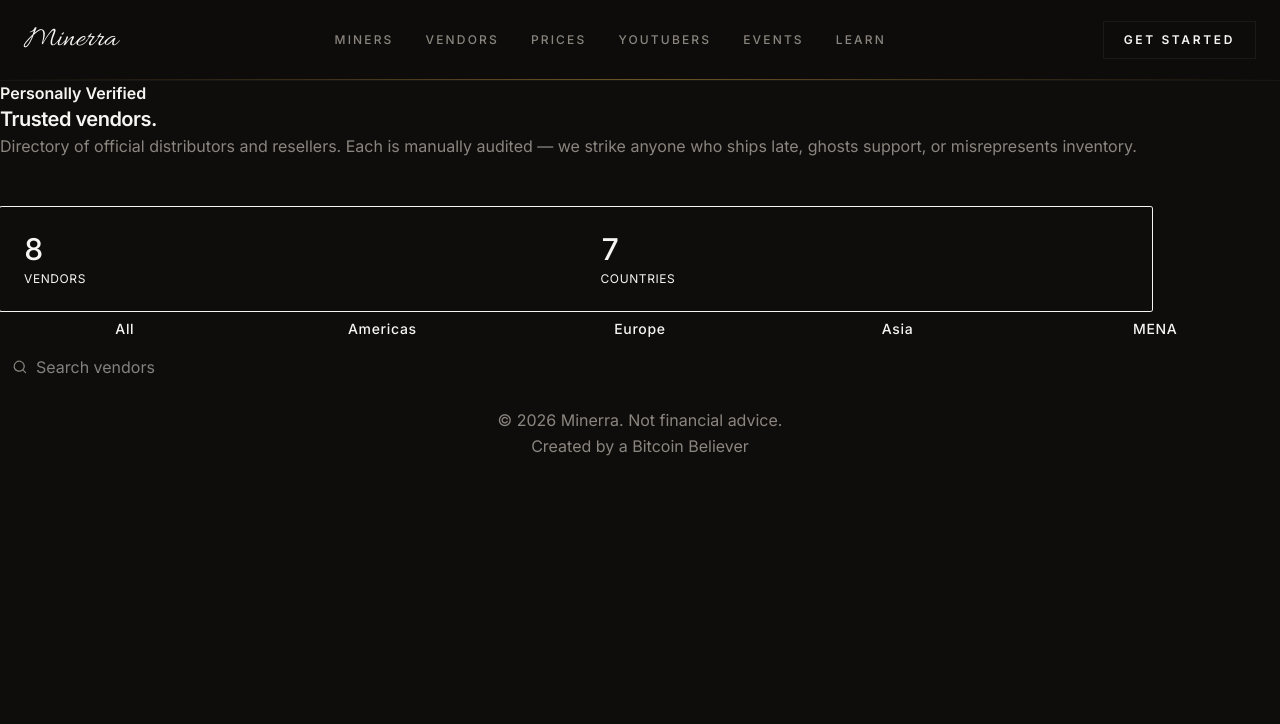
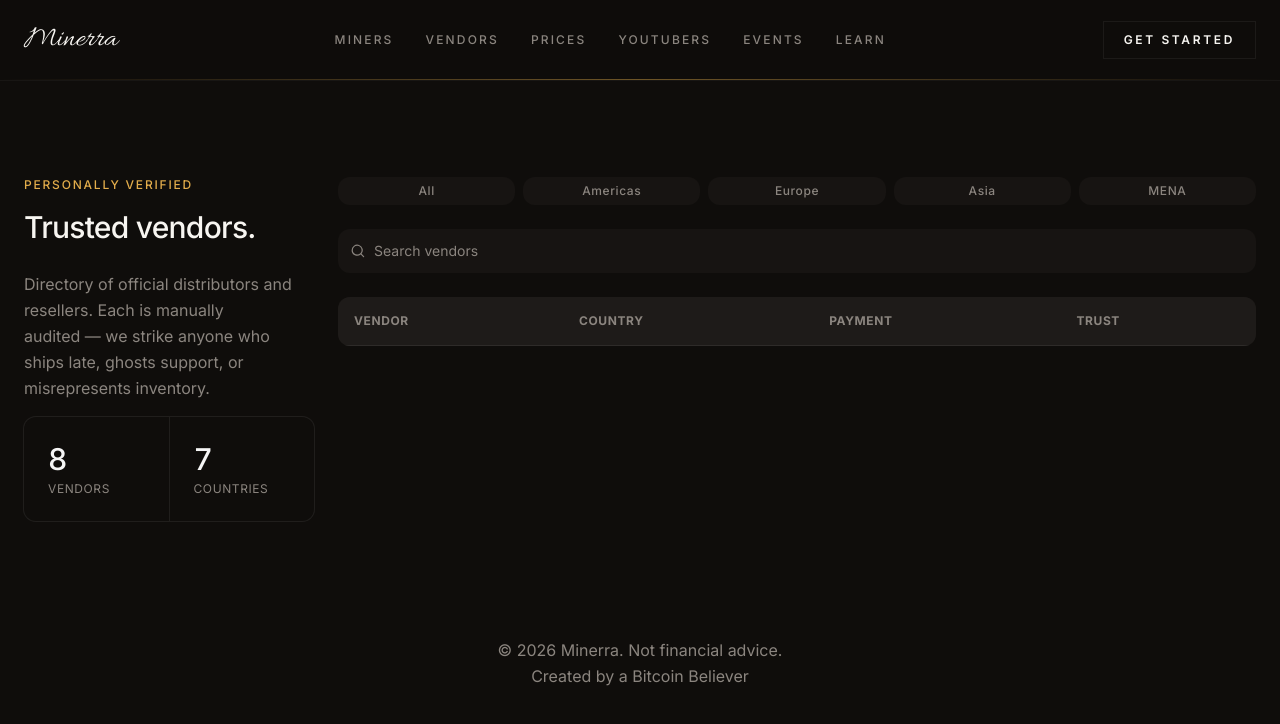
Before and after one commit to Fabiang120/Minerra, a Next.js app in the folder my-app/: page /vendors in a window 1280 px wide. Shown: the top 724 px of the page. Built offline with nearby package versions, Linux system fonts and the light colour scheme.

Commit message:
Finished vendors up to tbody

```diff
--- a/my-app/app/globals.css
+++ b/my-app/app/globals.css
@@ -54,6 +54,7 @@
 }
 
 :root {
+  /* Change */
   --radius: 0.25rem;
 
   /* Warm near-black background & surface elements */
--- a/my-app/app/miners/page.tsx
+++ b/my-app/app/miners/page.tsx
@@ -82,7 +82,7 @@
   }
 
   return (
-    <section className="px-4 pt-12 pb-24 mt-8 grid sm:grid-cols-4 md:grid-cols-8 md:px-6 md:pt-16 xl:grid-cols-12 gap-3">
+    <section className="px-4 pt-12 pb-24 mt-8 grid sm:grid-cols-4 md:grid-cols-8 md:px-6 md:pt-16 xl:grid-cols-12 gap-6">
       <div className="col-span-full lg:col-start-1 lg:col-end-4 xl:col-start-1 xl:col-end-4 flex flex-col mb-6 lg:mb-0 gap-4">
         <h4 className="text-xs font-medium tracking-[0.15em] text-gold uppercase">
           Profitability
--- a/my-app/app/vendors/page.tsx
+++ b/my-app/app/vendors/page.tsx
@@ -6,34 +6,63 @@
     { label: "Vendors", value: "8" },
     { label: "Countries", value: "7" },
   ];
-  const [vendors] = useState(["All", "Americas", "Europe", "Asia", "MENA"]);
-  const [selectedVendor, setSelectedVendor] = useState("All");
+  const [countries] = useState(["All", "Americas", "Europe", "Asia", "MENA"]);
+
+  type Vendor = {
+    vendor: string;
+    country: string;
+    payment: string;
+    trust: "Trusted" | "Watch";
+  };
+
+  const VENDORS: Vendor[] = [
+    { vendor: "CoinMining Central", country: "United Kingdom", payment: "Crypto, Wire, Card", trust: "Trusted" },
+    { vendor: "PrintCrypto", country: "United States", payment: "Crypto, Wire, ACH", trust: "Trusted" },
+    { vendor: "Kaboomracks", country: "United States", payment: "BTC, Wire", trust: "Trusted" },
+    { vendor: "AKMiner", country: "Hong Kong", payment: "Crypto, Wire", trust: "Watch" },
+    { vendor: "BT-Miners", country: "United States", payment: "Crypto, Wire, Card", trust: "Trusted" },
+    { vendor: "Vipera Tech", country: "United Arab Emirates", payment: "Crypto, Wire, Escrow", trust: "Trusted" },
+    { vendor: "Cryptominer Bros", country: "Hong Kong", payment: "Crypto, Wire", trust: "Watch" },
+    { vendor: "Mining Cave", country: "Canada", payment: "Crypto, Wire, Card", trust: "Watch" },
+  ];
+
+  const [selectedCountry, setSelectedCountry] = useState("All");
   const [searchedVendor, setSearchedVendor] = useState("");
 
   const handleSelectedVendor = (vendor: string) => {
-    setSelectedVendor(vendor);
+    setSelectedCountry(vendor);
   }
   return (
-    <section>
-      <h4>Personally Verified</h4>
-      <h2>Trusted vendors.</h2>
-      <p>Directory of official distributors and resellers. Each is manually audited — we strike anyone who ships late, ghosts support, or misrepresents inventory.</p>
-      <div className="col-span-full mt-12 grid gap-px overflow-hidden rounded-md bg-darksteel ring-1 ring-darksteel sm:grid-cols-2 max-w-6xl lg:col-start-2 lg:col-end-8 xl:col-start-3 xl:col-end-11">
+    <section className="px-4 pt-12 pb-24 mt-8 grid sm:grid-cols-4 md:grid-cols-8 md:px-6 md:pt-16 xl:grid-cols-12 gap-6">
+      <div className="col-span-full lg:col-start-1 lg:col-end-4 xl:col-start-1 xl:col-end-4 flex flex-col mb-6 lg:mb-0 gap-4">
+        <h4 className="text-xs font-medium tracking-[0.15em] text-gold uppercase">Personally Verified</h4>
+        <h1>Trusted vendors.</h1>
+        <p className="mt-2 max-w-[44ch]">Directory of official distributors and resellers. Each is manually audited — we strike anyone who ships late, ghosts support, or misrepresents inventory.</p>
+        <div className="grid gap-px grid-cols-2 overflow-hidden rounded-2xl bg-border ring-1 ring-border">
           {stats.map((s) => (
-          /* Card background set to solid black */
             <div key={s.label} className="bg-background p-6 text-left">
               <div className="text-xl font-medium tabular-nums md:text-3xl">
                 {s.value}
               </div>
-            <div className="mt-1 text-xs uppercase tracking-wider text-steel">
+              <div className="mt-1 text-xs uppercase tracking-wider text-muted-foreground">
                 {s.label}
               </div>
             </div>
           ))}
         </div>
+      </div>
+      <div className="col-span-full min-w-0 flex flex-col gap-6 lg:col-start-4 lg:col-end-9 xl:col-start-4 xl:col-end-13">
         <div className="grid grid-flow-col auto-cols-fr gap-2">
-        {vendors.map((v) => {
-          return <button className="w-full py-2 rounded-sm bg-button-gray" key={v} onClick={() => handleSelectedVendor(v)}>{v}</button>
+          {countries.map((v) => {
+            return (
+              <button
+                className="py-1.5 px-4 rounded-2xl bg-surface text-muted-foreground hover:text-foreground text-xs font-medium text-center"
+                key={v}
+                onClick={() => handleSelectedVendor(v)}
+              >
+                {v}
+              </button>
+            );
           })}
         </div>
         <div className="relative w-full">
@@ -52,15 +81,57 @@
             />
           </svg>
           <input
-          id="search-miner"
-          aria-label="Search miners"
-          className="bg-button-gray rounded-sm w-full py-2 pl-9 pr-3"
+            id="search-vendor"
+            aria-label="Search Vendors"
+            className="bg-surface text-foreground placeholder:text-muted-foreground rounded-2xl w-full py-3 pl-9 pr-3 text-sm focus:outline-none"
             type="text"
             value={searchedVendor}
             onChange={(e) => setSearchedVendor(e.target.value)}
             placeholder="Search vendors"
           />
         </div>
+        <div className="bg-surface rounded-2xl overflow-hidden w-full">
+          <table className="w-full text-left">
+            <thead>
+              <tr className="bg-surface-elevated border-b border-border text-xs uppercase tracking-wider text-muted-foreground font-medium">
+                <th className="py-4 px-4">VENDOR</th>
+                <th className="py-4 px-4">COUNTRY</th>
+                <th className="py-4 px-4 hidden lg:block">PAYMENT</th>
+                <th className="py-4 px-4">TRUST</th>
+              </tr>
+            </thead>
+            {/* <tbody className="divide-y divide-border text-sm">
+              {vendors.map((v) => {
+                return (
+                  <tr key={v.id} className="hover:bg-surface-elevated/50 transition-colors">
+                    <td className="py-4 px-4">
+                      <div className="flex items-center gap-3">
+                        <span className={`w-5 h-5 rounded-full flex items-center justify-center text-[10px] font-bold ${m.coinBg}`}>
+                          {m.coinSymbol}
+                        </span>
+                        <div>
+                          <div className="text-foreground">{m.name}</div>
+                          <div className="text-xs text-muted-foreground">{m.coin}</div>
+                        </div>
+                      </div>
+                    </td>
+                    <td className="py-4 px-4 text-muted-foreground hidden lg:table-cell">{m.release}</td>
+                    <td className="py-4 px-4 text-foreground tabular-nums">{m.hashrate}</td>
+                    <td className="py-4 px-4 text-muted-foreground tabular-nums">{m.power}</td>
+                    <td className="py-4 px-4 text-muted-foreground tabular-nums hidden lg:table-cell">{m.algorithm}</td>
+                    <td className="py-4 px-4 text-success tabular-nums">{m.profit}</td>
+                    <td className="py-4 px-4">
+                      <span className="text-xs border border-border px-2.5 py-1 rounded-md text-muted-foreground">
+                        {m.status}
+                      </span>
+                    </td>
+                  </tr>
+                );
+              })}
+            </tbody> */}
+          </table>
+        </div>
+    </div>
     </section>
   );
 }
```
Lines whose indentation alone changed are shown as unchanged.
